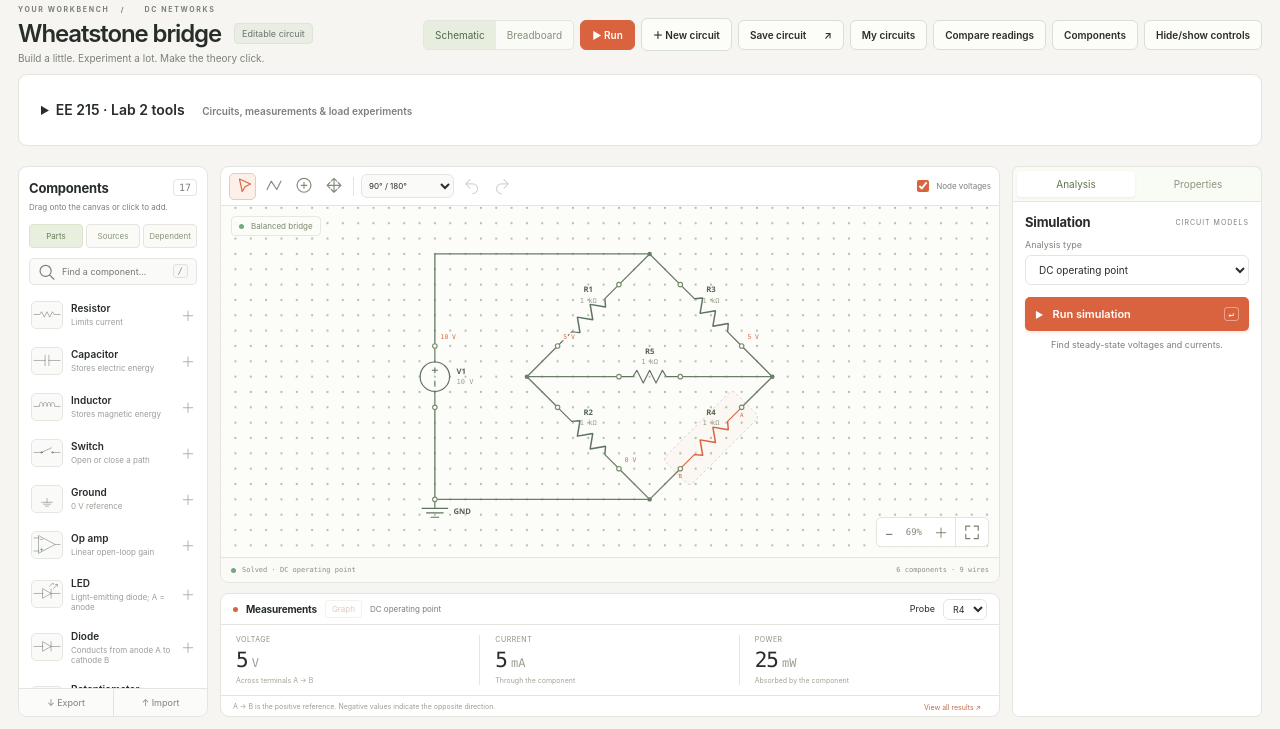
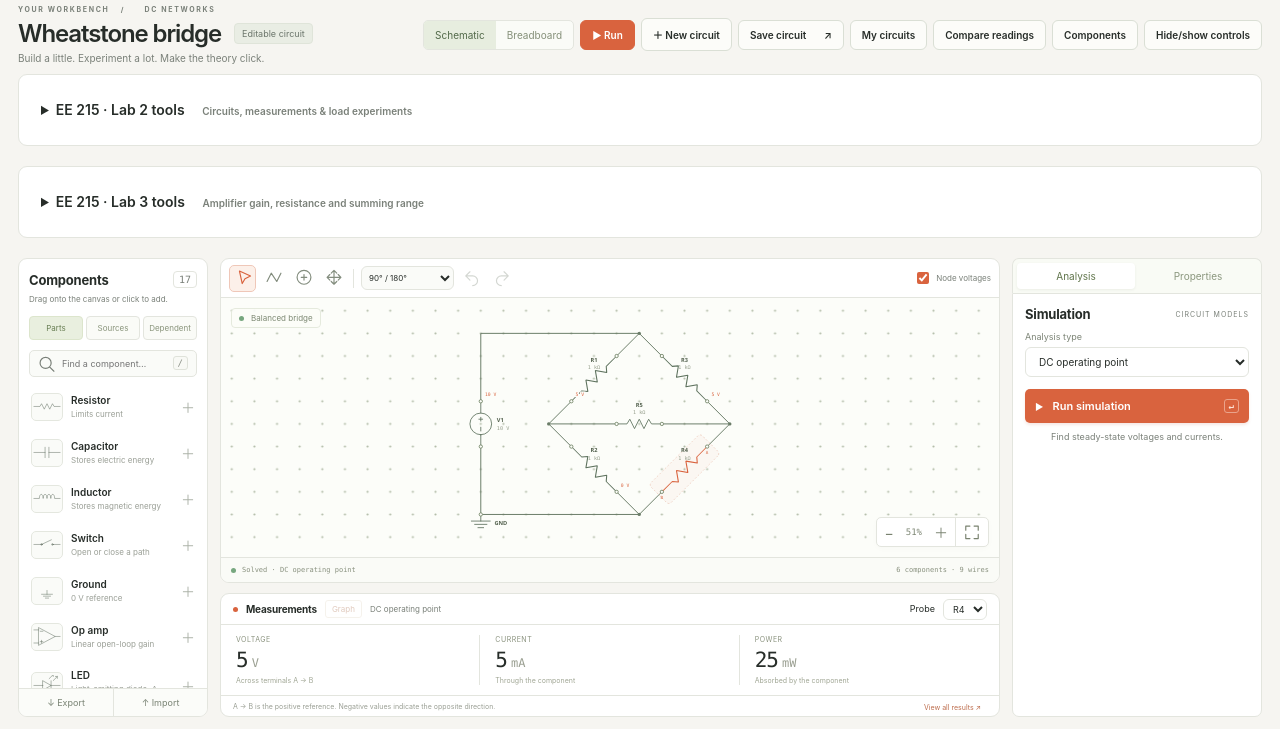
Before and after one commit to Soham360/Circuit-Builder, a website with bundled scripts: page index.html in a window 1280 px wide. Shown: the part 71-800 px from the top of the page. Built offline with nearby package versions, Linux system fonts and the light colour scheme.

Commit message:
Add EE 215 Lab 3 amplifier workflows

```diff
--- a/breadboard.js
+++ b/breadboard.js
@@ -21,6 +21,12 @@ export function initBreadboard({getCircuit,fmt,esc,onSelect,onChange}){
   const holes=dip8Holes(cp[1].hole.column-1),{x,y}=position(holes[0]),bottom=position(holes[7]).y,cy=(y+bottom)/2;
   for(const lead of powerConnections.filter(connection=>connection.component===c.id)){
    const negative=lead.voltage<0,{x:lx,y:ly}=position(lead.hole),pinY=negative?y:bottom;
+   if(lead.tap){
+    const tap=position(lead.tap),color=negative?'#315f80':'#a8372b';
+    const path=`M${tap.x} ${tap.y}V${ly}H${lx}`;
+    html+=`<g data-opamp-rail-tap="${lead.pin}" pointer-events="none"><title>${esc(lead.source)} shared supply to pin ${lead.pin}</title><path d="${path}" fill="none" stroke="#fffef9" stroke-width="7"/><path d="${path}" fill="none" stroke="${color}" stroke-width="3"/><circle cx="${tap.x}" cy="${tap.y}" r="4" fill="${color}"/><circle cx="${lx}" cy="${ly}" r="4" fill="${color}"/><path d="M${lx} ${ly}V${pinY}" stroke="${color}" stroke-width="2" stroke-dasharray="3 4"/></g>`;
+    continue;
+   }
    const by=negative?-86:466,edge=negative?by+40:by,polarity=negative?'−':'+',color=negative?'#315f80':'#a8372b';
    const ground=lead.groundHole&&position(lead.groundHole),returnX=lx-38;
    const bend=edge+(negative?14:-14);
--- a/build.mjs
+++ b/build.mjs
@@ -4,7 +4,7 @@ import path from 'node:path';
 
 const root=process.cwd(),dist=path.resolve(root,'dist');
 if(path.dirname(dist)!==root||path.basename(dist)!=='dist')throw Error('Invalid build output directory');
-const files=['ux.js','devices.js','breadboard-connections.js','breadboard-build.js','lab-wires.js','lab-circuits.js','lab-analysis.js','lab-ui.js','analysis-fields.js','network-analysis.js','analysis-ui.js','homework-circuits.js','favicon.svg','lesson-animations.js','equivalent-ui.js','equivalent.js','style.css','app.js','circuit-file.js','routing.js','solver.js','content.js','homework.js','homework-ui.js','homework-worker.js','resistor.js','breadboard.js','math.js','pagination.js','values.js','breadboard-model.js','schematic-layout.js'];
+const files=['ux.js','devices.js','breadboard-connections.js','breadboard-build.js','lab-wires.js','lab-circuits.js','lab-analysis.js','lab-ui.js','lab3-ui.js','lab3-circuits.js','lab3-analysis.js','analysis-fields.js','network-analysis.js','analysis-ui.js','homework-circuits.js','favicon.svg','lesson-animations.js','equivalent-ui.js','equivalent.js','style.css','app.js','circuit-file.js','routing.js','solver.js','content.js','homework.js','homework-ui.js','homework-worker.js','resistor.js','breadboard.js','math.js','pagination.js','values.js','breadboard-model.js','schematic-layout.js'];
 const hash=createHash('sha256');
 for(const file of ['index.html',...files,'vendor/nerdamer.js','vendor/katex.min.js'])hash.update(file).update(await readFile(file));
 const revision=hash.digest('hex').slice(0,16),assetPath=`assets/${revision}`;
--- a/content.js
+++ b/content.js
@@ -1,3 +1,4 @@
+import {lab3Circuits} from './lab3-circuits.js';
 import {labCircuits} from './lab-circuits.js';
 import {homeworkCircuits} from './homework-circuits.js';
 const c=(id,type,x,y,rot,value,extra={})=>({id,type,x,y,rot,value,...extra});
@@ -42,7 +43,7 @@ templates.push(
  {id:'lm741-summing',name:'LM741 inverting summing amplifier',category:'DC NETWORKS',level:'Intermediate',
   description:'Wire the op amp inputs and output to simulate the LM741 in linear operation. Edit Va and Vb, then read Vo at the output node.',
   lesson:'dependent',data:summingAmplifier,mode:'dc'},
- ...homeworkCircuits,...labCircuits
+ ...homeworkCircuits,...labCircuits,...lab3Circuits
 );
 const mit='https://ocw.mit.edu/courses/6-071j-introduction-to-electronics-signals-and-measurement-spring-2006/resources/linear_crct_ana/';
 const rcSource='https://openstax.org/books/university-physics-volume-2/pages/10-5-rc-circuits';
--- /dev/null
+++ b/lab3-analysis.js
@@ -0,0 +1,49 @@
+import {pins,solve} from './solver.js';
+import {opampSupply} from './devices.js';
+
+export function dcReading(circuit){
+ const {results,voltage}=solve(circuit,{mode:'dc'});
+ const rs=circuit.components.find(c=>c.id==='Rs');
+ return {
+  output:results.U1.v.re,
+  saturation:results.U1.saturation,
+  source:results.Vs?.v.re,
+  input:rs&&voltage(pins(rs)[0]).re,
+  current:results.Rs?.i.re
+ };
+}
+
+export function percentError(expected,measured){
+ return expected===0?null:100*Math.abs(Math.abs(measured)-Math.abs(expected))/Math.abs(expected);
+}
+
+export function inputResistance(vWithout,iWithout,vWith,iWith){
+ if(iWithout===iWith)throw Error('The two input currents must differ to find the slope.');
+ return (vWithout-vWith)/(iWithout-iWith);
+}
+
+export function outputResistance(vOpen,vLoad,load,openError=0,loadError=0){
+ if(load<1000)throw Error('Use a load of at least 1 kΩ.');
+ if(openError<0||loadError<0)throw Error('Enter nonnegative voltage uncertainties.');
+ if(Math.abs(vLoad)<=loadError)throw Error('The loaded reading must have a magnitude greater than its uncertainty.');
+ return {
+  estimate:load*(Math.abs(vOpen)/Math.abs(vLoad)-1),
+  upper:Math.max(0,load*((Math.abs(vOpen)+openError)/(Math.abs(vLoad)-loadError)-1))
+ };
+}
+
+export function summingDesign(rf,gainA,gainB){
+ if([rf,gainA,gainB].some(v=>!Number.isFinite(v)||v<=0))throw Error('Enter a positive feedback resistance and positive coefficient magnitudes.');
+ const ra=rf/gainA,rb=rf/gainB;
+ if(!Number.isFinite(ra)||!Number.isFinite(rb)||ra<=0||rb<=0)throw Error('The computed resistances are outside the supported numeric range.');
+ return {ra,rb};
+}
+
+export function summingRange(circuit){
+ const part=id=>circuit.components.find(c=>c.id===id);
+ const ra=part('Ra'),rb=part('Rb'),rf=part('Rf'),amp=part('U1');
+ if(!amp||amp.type!=='opamp'||[ra,rb,rf].some(r=>r?.type!=='resistor'||r.unknown||!(r.value>0)))throw Error('Open a Procedure 3 template with known Ra, Rb and Rf.');
+ const {outputMin,outputMax}=opampSupply(amp);
+ const a=rf.value/ra.value,b=rf.value/rb.value;
+ return {slope:-a/b,lower:-outputMax/b,upper:-outputMin/b};
+}
--- /dev/null
+++ b/lab3-circuits.js
@@ -0,0 +1,87 @@
+import {pins} from './solver.js';
+
+export const resistorPairs=[[4700,4700],[4700,8200],[1500,4700],[1500,8200]];
+export const summingPairs=[[9,1.5],[-9,-9],[1.5,0],[1.5,9],[0,-1.5]];
+
+const supply={negativeRail:-9,positiveRail:9,outputMin:-7,outputMax:7};
+function make(id,title,{type,rs,rf,load=false,series=false,va,vb}){
+  const components=[],wires=[],junctionNames={};
+  function part(id,type,value,x,y,rot=0,extra={}){
+    const c={id,type,value,x,y,rot,...extra};
+    components.push(c);
+    return pins(c).map(({x,y})=>[x,y]);
+  }
+  const wire=(...route)=>wires.push({points:route.map(([x,y])=>({x,y}))});
+  const name=(point,label)=>junctionNames[point.join(',')]=label;
+  const [out,minus,plus]=part('U1','opamp',200000,624,264,0,{supply});
+  const [f1,f2]=part('Rf','resistor',rf,624,72);
+  const [gnd]=part('GND','ground',0,96,504);
+  const m=[504,240], o=[744,264], ground=[480,504];
+  wire(minus,m,[504,72],f1);
+  wire(f2,[744,72],o,out);
+  wire(o,[816,264]);
+  name(o,'Vo');
+  name(m,'Vminus');
+  wire(gnd,ground);
+  if(type==='sum'){
+    wire(plus,[528,288],[528,504],ground);
+    const [a1,a2]=part('Ra','resistor',40000,336,144);
+    const [b1,b2]=part('Rb','resistor',25000,360,336);
+    wire(a2,[504,144]);
+    wire(b2,[504,336],m);
+    function input(id,value,x,destination){
+      const lead=[x,destination[1]], bottom=[x,504];
+      if(value===0){wire(bottom,lead,destination);return;}
+      const negative=value<0;
+      const [a,b]=part(id,'voltage',Math.abs(value),x,destination[1]+60,negative?270:90,Math.abs(value)===9?{opampRail:{component:'U1',pin:negative?4:7}}:{});
+      wire(negative?b:a,lead,destination);
+      wire(negative?a:b,bottom);
+      name(lead,id);
+    }
+    input('Va',va,144,a1);
+    if(va===vb&&va!==0)wire([204,144],[204,336],b1);
+    else input('Vb',vb,240,b1);
+  }else{
+    const [p,n]=part('Vs','voltage',1.5,96,360,90);
+    wire(n,gnd);
+    const source=[96,240];
+    if(type==='inv'){wire(p,source);name(source,'Vs');}
+    else name([96,288],'Vs');
+    const [r1,r2]=part('Rs','resistor',rs,408,240);
+    if(type==='inv'){
+      wire(r2,m);
+      wire(plus,[552,288],[552,504],ground);
+      if(series){
+        const [s1,s2]=part('Rseries','resistor',1000,216,240);
+        wire(source,s1);
+        wire(s2,[312,240],r1);
+        name([312,240],'Vin');
+      }else{
+        wire(source,r1);
+      }
+    }else{
+      // Rs runs from feedback node down to ground using a separate left-hand route.
+      wire(r2,m);
+      wire(r1,[324,240],[324,504]);
+      wire(p,[96,288],plus);
+      // The horizontal input wire crosses the Rs return without a junction.
+    }
+    if(load){
+      const [l1,l2]=part('RL','resistor',1000,816,384,90);
+      wire([816,264],l1);
+      wire(l2,[816,504],[552,504]);
+    }
+  }
+  return {
+    id,name:title,mode:'dc',category:'EE 215 LAB 3',level:'Lab procedure',
+    description:'Open this circuit to run the DC model and compare it with your lab readings.',
+    data:{components,wires,junctionNames}
+  };
+}
+export const lab3Circuits=[
+  ...resistorPairs.map(([rs,rf],i)=>make('lab3-inv-'+(i+1),'P1a · Inverting amplifier · Row '+(i+1),{type:'inv',rs,rf})),
+  make('lab3-output','P1b · Output resistance · 1 kΩ load',{type:'inv',rs:4700,rf:4700,load:true}),
+  make('lab3-input','P1c · Input resistance · 1 kΩ in series',{type:'inv',rs:4700,rf:4700,series:true}),
+  ...resistorPairs.map(([rs,rf],i)=>make('lab3-non-'+(i+1),'P2 · Non-inverting amplifier · Row '+(i+1),{type:'non',rs,rf})),
+  ...summingPairs.map(([va,vb],i)=>make('lab3-sum-'+(i+1),'P3 · Summing amplifier · Row '+(i+1),{type:'sum',rf:10000,va,vb}))
+];
--- /dev/null
+++ b/lab3-ui.js
@@ -0,0 +1,184 @@
+import {lab3Circuits,resistorPairs,summingPairs} from './lab3-circuits.js';
+import {dcReading,percentError,inputResistance,outputResistance,summingDesign,summingRange} from './lab3-analysis.js';
+
+const cases=Object.fromEntries(lab3Circuits.map(t=>[t.id,t.data]));
+const simulate=id=>dcReading(cases[id]);
+const number=(id,label,value='')=>`<label>${label}<input id="l3-${id}" type="number" step="any" value="${value}"></label>`;
+const open=(id,label='Open circuit')=>`<button class="button" type="button" data-l3-open="lab3-${id}">${label}</button>`;
+const field=(id,label)=>`<input id="l3-${id}" aria-label="${label}" type="number" step="any">`;
+const header=labels=>'<thead><tr>'+labels.map(label=>`<th scope="col">${label}</th>`).join('')+'</tr></thead>';
+const reading=value=>Number(value.toFixed(5));
+const percent=(expected,actual)=>percentError(expected,actual)?.toFixed(2)??'—';
+
+function plot({slope,lower,upper}){
+ const halfX=Math.max(12,Math.abs(lower),Math.abs(upper))/Math.max(1,Math.abs(slope));
+ const halfY=Math.max(Math.abs(lower),Math.abs(upper))+Math.abs(slope)*halfX;
+ const x=v=>82+420*(1+v/halfX)/2,y=v=>26+238*(1-v/halfY)/2;
+ const segment=(intercept)=>`${x(-halfX)},${y(intercept-slope*halfX)} ${x(halfX)},${y(intercept+slope*halfX)}`;
+ const lowerSegment=segment(lower),upperSegment=segment(upper);
+ const ticks=[-1,-0.5,0,0.5,1];
+ return `<svg class="lab3-plot" xmlns="http://www.w3.org/2000/svg" viewBox="0 0 530 316" role="img" aria-label="Linear summing amplifier range. Line slope ${reading(slope)}. Intercepts ${reading(lower)} and ${reading(upper)} volts.">
+ <rect width="530" height="316" fill="#fff"/><polygon points="${upperSegment} ${lowerSegment.split(' ').reverse().join(' ')}" fill="#dbeee2"/>
+ <path d="M82 ${y(0)}H502 M${x(0)} 26V264" fill="none" stroke="#697872"/>
+ <polyline points="${lowerSegment}" fill="none" stroke="#16603d" stroke-width="2"/><polyline points="${upperSegment}" fill="none" stroke="#16603d" stroke-width="2"/>
+ <g fill="#233930" font-family="sans-serif" font-size="12">
+ ${ticks.map(t=>`<text x="${x(t*halfX)}" y="282" text-anchor="middle">${reading(t*halfX)}</text><text x="74" y="${y(t*halfY)+4}" text-anchor="end">${reading(t*halfY)}</text>`).join('')}
+ <text x="292" y="305" text-anchor="middle">va (V)</text><text x="19" y="145" text-anchor="middle" transform="rotate(-90 19 145)">vb (V)</text>
+ </g><rect x="82" y="26" width="420" height="238" fill="none" stroke="#697872"/></svg>`;
+}
+
+export function initLab3({loadTemplate,getCircuit,applyDesign,fmt}){
+ const panel=document.createElement('details');
+ panel.id='lab3-tools';
+ panel.className='panel lab-tools lab3-tools';
+ const gainRows=(kind)=>resistorPairs.map(([rs,rf],i)=>{
+  const n=i+1,id=kind+'-'+n,sim=simulate('lab3-'+id);
+  const expected=(kind==='inv'?-rf/rs:1+rf/rs);
+  return `<tr><th scope="row">${n}</th><td>${rs/1000}</td><td>${rf/1000}</td><td>${reading(expected)}</td><td>${reading(sim.output)}${sim.saturation==='linear'?'':' (clipped)'}</td><td>${reading(sim.output/sim.source)}</td><td>${percent(expected,sim.output/sim.source)}</td>
+   <td>${field(id+'-vs','Row '+n+' measured Vs (V)')}</td><td>${field(id+'-vo','Row '+n+' measured Vo (V)')}</td><td id="l3-${id}-gain">—</td><td id="l3-${id}-error">—</td><td>${open(id,'Open')}</td></tr>`;
+ }).join('');
+ const gainTable=kind=>`<div class="lab-table-wrap"><table>${header(['Row','Rs (kΩ)','Rf (kΩ)','Ideal gain','Sim. Vo (V)','Sim. gain','Sim. error (%)','Measured Vs (V)','Measured Vo (V)','Measured gain','Error (%)','Circuit'])}<tbody>${gainRows(kind)}</tbody></table></div>`;
+ const base=simulate('lab3-inv-1'),out=simulate('lab3-output'),series=simulate('lab3-input');
+ panel.innerHTML=`<summary>EE 215 · Lab 3 tools <span class="small muted">Amplifier gain, resistance and summing range</span></summary>
+ <div class="lab-tools-body">
+ <label for="l3-procedure">Procedure</label>
+ <select id="l3-procedure"><option value="1">1 · Inverting amplifier</option><option value="2">2 · Non-inverting amplifier</option><option value="3">3 · Summing amplifier</option></select>
+ <button class="button" id="l3-download">Download current gain or summing table (CSV)</button>
+ <p>Preset simulations use ±9 V supplies and ±7 V output limits. Use the measured fields for your physical readings. They save on this device.</p>
+ <section data-l3-procedure="1">
+ <h3>1a · Inverting gain</h3><p>Negative feedback holds pin 2 near ground while the output is linear. The current through Rs also flows through Rf, so the gain is −Rf/Rs.</p>
+ ${gainTable('inv')}
+ <fieldset><legend>1b · Output Thévenin resistance</legend>
+ <p>${open('inv-1','Open circuit with no load')} ${open('output','Open circuit with 1 kΩ load')}</p>
+ <p>Simulated open output is ${fmt(base.output,'V')} and loaded output is ${fmt(out.output,'V')}. The model has zero series output resistance. Use your meter readings and accuracy to estimate a physical upper bound.</p>
+ <p>Measure pin 6 relative to ground twice, with the feedback resistor connected in both runs. Use a load of at least 1 kΩ. The load draws current so any internal resistance shows up as a voltage drop.</p>
+ <div class="lab3-fields">${number('voc','Open-circuit voltage (V)')}${number('vl','Loaded voltage (V)')}${number('load','Load (Ω)',1000)}${number('oc-error','Open reading uncertainty (V)',0)}${number('load-error','Loaded reading uncertainty (V)',0)}${number('battery','Lab 2 AA resistance (Ω)')}</div>
+ <output id="l3-out-result" aria-live="polite"></output>
+ </fieldset>
+ <fieldset><legend>1c · Input Thévenin resistance</legend>
+ <p>${open('inv-1','Open circuit without series resistor')} ${open('input','Open circuit with 1 kΩ in series')}</p>
+ <p>Model readings across the amplifier input are ${fmt(base.input,'V')} at ${fmt(base.current,'A')} and ${fmt(series.input,'V')} at ${fmt(series.current,'A')}. The series-case voltage is taken after the added 1 kΩ resistor.</p>
+ <p>Use ΔV/ΔI to find the resistance seen at the amplifier terminals. The ideal value is 4.7 kΩ because Rs leads to the virtual ground at pin 2.</p>
+ <div class="lab3-fields">${number('vin-open','Input voltage without series resistor (V)')}${number('iin-open','Input current without series resistor (mA)')}${number('vin-series','Input voltage with series resistor (V)')}${number('iin-series','Input current with series resistor (mA)')}</div>
+ <output id="l3-in-result" aria-live="polite"></output>
+ </fieldset>
+ </section>
+ <section data-l3-procedure="2" hidden>
+ <h3>2 · Non-inverting gain</h3>
+ <p>Rf and Rs divide the output until pin 2 matches the source at pin 3. The gain is 1 + Rf/Rs in the linear region. Row 4 asks for 9.7 V, which exceeds the supply, so the modeled output clips at 7 V.</p>
+ ${gainTable('non')}
+ </section>
+ <section data-l3-procedure="3" hidden>
+ <fieldset><legend>3a · Design the summing amplifier</legend>
+ <p>Each input drives current into the virtual ground through its own resistor. Rf converts the sum of those currents to the output voltage. Match the two coefficient magnitudes using Ra = Rf/|a| and Rb = Rf/|b|.</p>
+ <div class="lab3-fields">${number('rf','Rf (Ω)',10000)}${number('weight-a','Magnitude of Va coefficient',0.25)}${number('weight-b','Magnitude of Vb coefficient',0.4)}</div>
+ <output id="l3-design" aria-live="polite"></output>
+ <button class="button" id="l3-apply-design">Apply design to current summing circuit</button>
+ <p id="l3-design-status" aria-live="polite"></p>
+ <p>With suitable kit stock, 20 kΩ + 20 kΩ gives 40 kΩ. A 20 kΩ resistor in series with a parallel pair of 10 kΩ resistors gives 25 kΩ. For other designs, edit Ra, Rb and Rf in the workspace.</p>
+ </fieldset>
+ <h3>3b · Test the five input pairs</h3>
+ <div class="lab-table-wrap"><table>${header(['Row','Va (V)','Vb (V)','Sim. Vo (V)','Measured Va (V)','Measured Vb (V)','Calculated Vo (V)','Measured Vo (V)','Error (%)','Circuit'])}<tbody>
+ ${summingPairs.map(([a,b],i)=>{
+  const n=i+1,id='sum-'+n;
+  return `<tr><th scope="row">${n}</th><td>${a}</td><td>${b}</td><td>${reading(simulate('lab3-'+id).output)}</td><td>${field(id+'-va','Row '+n+' measured Va (V)')}</td><td>${field(id+'-vb','Row '+n+' measured Vb (V)')}</td><td id="l3-${id}-calc">—</td><td>${field(id+'-vo','Row '+n+' measured Vo (V)')}</td><td id="l3-${id}-error">—</td><td>${open(id,'Open')}</td></tr>`;
+ }).join('')}</tbody></table></div>
+ <h3>3c · Breadboard demonstration</h3>
+ <p>Pin 2 is the summing junction, pin 3 is common ground, and pin 6 is the output. Use two 9 V batteries with the upper battery negative and lower battery positive joined at ground. Pin 7 goes to +9 V and pin 4 to −9 V. When a preset uses ±9 V as an input, the breadboard view and build sheet share its 9 V battery with the corresponding supply pin. Ground the AA negative terminal for +1.5 V or its positive terminal for −1.5 V.</p>
+ <h3>3d · Linear input range</h3>
+ <p>The shaded region contains input pairs that keep the requested output between the configured output limits. The upper line reaches the negative limit and the lower line reaches the positive limit.</p>
+ <button class="button" id="l3-plot-current">Plot current summing circuit</button>
+ <button class="button" id="l3-plot-download">Download plot (SVG)</button>
+ <p id="l3-plot-message" aria-live="polite"></p><div id="l3-plot"></div>
+ </section></div>`;
+ document.querySelector('.lab-layout').before(panel);
+ const $=id=>panel.querySelector('#l3-'+id);
+ const inputs=[...panel.querySelectorAll('input')];
+ const savedKey='circuit-builder-lab3-readings';
+ try{
+  const saved=JSON.parse(localStorage.getItem(savedKey)||'{}');
+  for(const input of inputs)if(typeof saved[input.id]==='string')input.value=saved[input.id];
+ }catch{}
+ const read=id=>{const el=$(id);return Number.isFinite(el.valueAsNumber)?el.valueAsNumber:null;};
+ const ready=values=>values.every(v=>v!==null);
+ const set=(id,value)=>$(id).textContent=value??'—';
+ const calculate=(id,ids,fn)=>{
+  const values=ids.map(read);
+  if(!ready(values)){set(id,'');return;}
+  try{set(id,fn(...values));}catch(error){set(id,error.message);}
+ };
+ function update(){
+  for(const kind of ['inv','non'])resistorPairs.forEach(([rs,rf],i)=>{
+   const id=kind+'-'+(i+1),vs=read(id+'-vs'),vo=read(id+'-vo');
+   const gain=ready([vs,vo])&&vs!==0?vo/vs:null;
+   set(id+'-gain',gain===null?null:reading(gain));
+   set(id+'-error',gain===null?null:percent(kind==='inv'?-rf/rs:1+rf/rs,gain));
+  });
+  summingPairs.forEach((_,i)=>{
+   const id='sum-'+(i+1),va=read(id+'-va'),vb=read(id+'-vb'),vo=read(id+'-vo');
+   const expected=ready([va,vb])?-0.25*va-0.4*vb:null;
+   set(id+'-calc',expected===null?null:reading(expected));
+   set(id+'-error',ready([expected,vo])?percent(expected,vo):null);
+  });
+  calculate('out-result',['voc','vl','load','oc-error','load-error'],(voc,vl,load,openError,loadError)=>{
+   const {estimate,upper}=outputResistance(voc,vl,load,openError,loadError);
+   const battery=read('battery');
+   const comparison=battery===null?'':battery<0?' Enter a nonnegative AA resistance.':upper<battery?' Even the upper bound is below the AA resistance, so the amplifier is the stiffer voltage source.':' This upper bound does not establish that the amplifier has lower output resistance than the AA battery.';
+   return `Estimate: ${fmt(estimate,'Ω')}. Maximum with meter uncertainty: ${fmt(upper,'Ω')}.${comparison}`;
+  });
+  calculate('in-result',['vin-open','iin-open','vin-series','iin-series'],(v0,i0,v1,i1)=>{
+   const resistance=inputResistance(v0,i0/1000,v1,i1/1000);
+   return `Input resistance: ${fmt(resistance,'Ω')}. Difference from ideal 4.7 kΩ: ${percent(4700,resistance)}%.`;
+  });
+  calculate('design',['rf','weight-a','weight-b'],(rf,a,b)=>{
+   const {ra,rb}=summingDesign(rf,a,b);
+   return `Ra = ${fmt(ra,'Ω')}. Rb = ${fmt(rb,'Ω')}. Vo = −(${a} Va + ${b} Vb).`;
+  });
+ }
+ function showPlot(circuit){
+  try{
+   const range=summingRange(circuit);
+   $('plot').innerHTML=plot(range);
+   set('plot-message',`Lower boundary: ${reading(range.lower)} V + (${reading(range.slope)})·Va. Upper boundary: ${reading(range.upper)} V + (${reading(range.slope)})·Va.`);
+  }catch(error){$('plot').replaceChildren();set('plot-message',error.message);}
+  $('plot-download').disabled=!$('plot').firstElementChild;
+ }
+ function download(filename,body,type){
+  const url=URL.createObjectURL(new Blob([body],{type}));
+  const link=document.createElement('a');
+  link.href=url;link.download=filename;link.click();
+  setTimeout(()=>URL.revokeObjectURL(url),1000);
+ }
+ $('procedure').onchange=()=>{
+  for(const section of panel.querySelectorAll('[data-l3-procedure]'))section.hidden=section.dataset.l3Procedure!==$('procedure').value;
+ };
+ panel.addEventListener('click',event=>{
+  const button=event.target.closest('[data-l3-open]');
+  if(button)loadTemplate(button.dataset.l3Open);
+ });
+ panel.addEventListener('input',event=>{
+  if(event.target.tagName!=='INPUT')return;
+  try{localStorage.setItem(savedKey,JSON.stringify(Object.fromEntries(inputs.map(input=>[input.id,input.value]))));}catch{}
+  update();
+ });
+ $('download').onclick=()=>{
+  const procedure=$('procedure').value,section=panel.querySelector(`[data-l3-procedure="${procedure}"]`);
+  const rows=[...section.querySelectorAll('table tr')].map(row=>[...row.cells].slice(0,-1).map(cell=>{
+   const value=cell.querySelector('input')?.value??cell.textContent;
+   return '"'+value.replaceAll('"','""')+'"';
+  }).join(','));
+  download('EE215-Lab3-P'+procedure+'.csv',rows.join('\r\n'),'text/csv');
+ };
+ $('apply-design').onclick=()=>{
+  try{
+   const rf=read('rf'),design=summingDesign(rf,read('weight-a'),read('weight-b'));
+   applyDesign({Rf:rf,Ra:design.ra,Rb:design.rb});
+   showPlot(getCircuit());
+   set('design-status','Design applied. The workspace and plot use the new resistor values.');
+  }catch(error){set('design-status',error.message);}
+ };
+ $('plot-current').onclick=()=>showPlot(getCircuit());
+ $('plot-download').onclick=()=>download('EE215-Lab3-linear-range.svg',$('plot').innerHTML,'image/svg+xml');
+ showPlot(cases['lab3-sum-1']);
+ update();
+}
```
Also changed, not shown: app.js (+11 -1 lines), breadboard-build.js (+4 -3 lines), breadboard-model.js (+16 -0 lines), index.html (+1 -1 lines), tests/lab3.test.mjs (added, +46 -0 lines), style.css.
